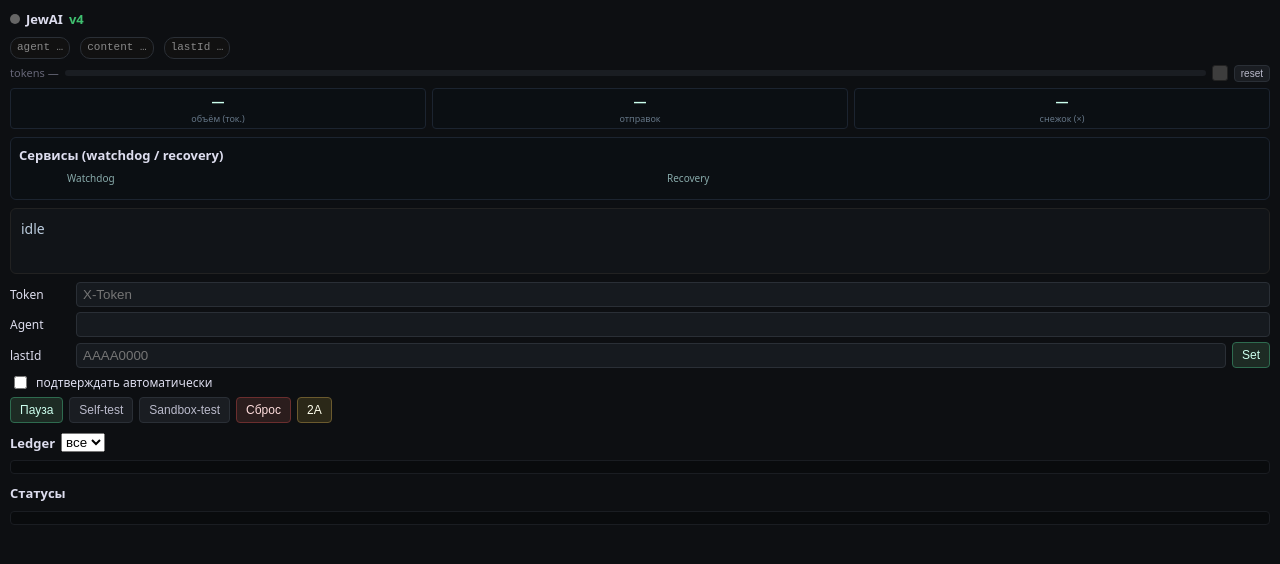
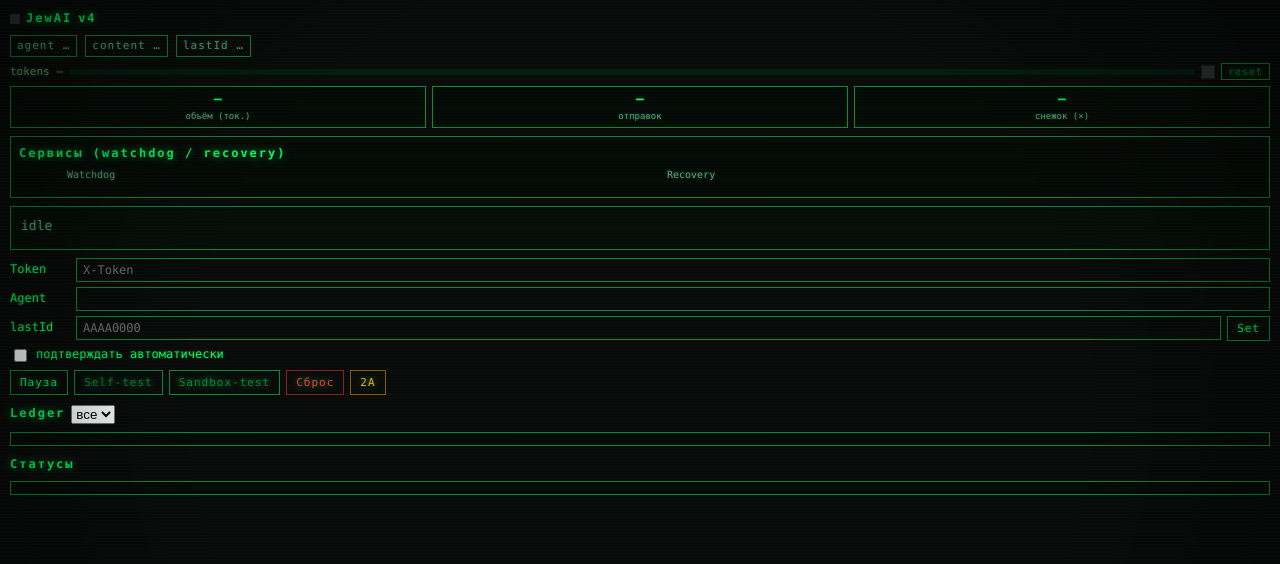
Before and after one commit to PaaLadin/jewai, a browser extension: page extension/sidepanel.html in a window 1280 px wide. Drawn offline with Linux system fonts and the light colour scheme.

Commit message:
style: CRT palette for sidepanel (green phosphor on black)

```diff
--- a/extension/sidepanel.html
+++ b/extension/sidepanel.html
@@ -1,58 +1,104 @@
 <!doctype html>
 <html><head><meta charset="utf-8"><style>
-  body { font: 12px/1.45 system-ui; margin:0; padding:10px; background:#0d0f12; color:#dde; }
-  h3 { margin:0 0 8px; font-size:13px; display:flex; align-items:center; gap:6px; }
-  #dot { width:10px; height:10px; border-radius:50%; background:#666; }
-  #dot.on { background:#3fbf6f; } #dot.paused { background:#e6b02b; } #dot.err { background:#e05252; }
+  * { box-sizing: border-box; }
+  body { font: 12px/1.45 "Consolas","Courier New",monospace; margin:0; padding:10px;
+         background:#0a0a0a; color:#00ff66;
+         text-shadow:0 0 3px rgba(0,255,102,0.35); }
+  body::before {
+    content:""; position:fixed; inset:0; pointer-events:none; z-index:9999;
+    background: repeating-linear-gradient(0deg,
+      rgba(0,255,102,0.025) 0px, rgba(0,255,102,0.025) 1px,
+      transparent 1px, transparent 3px);
+  }
+  body::after {
+    content:""; position:fixed; inset:0; pointer-events:none; z-index:9998;
+    background: radial-gradient(circle at center, transparent 60%, rgba(0,0,0,0.5) 100%);
+  }
+  h3 { margin:0 0 8px; font-size:12px; letter-spacing:2px;
+       display:flex; align-items:center; gap:6px;
+       text-shadow:0 0 8px rgba(0,255,102,0.6); }
+  #dot { width:10px; height:10px; background:#333; }
+  #dot.on { background:#00ff66; box-shadow:0 0 6px #00ff66; }
+  #dot.paused { background:#ffb000; box-shadow:0 0 6px #ffb000; }
+  #dot.err { background:#ff3b3b; box-shadow:0 0 6px #ff3b3b; }
   .row { display:flex; gap:6px; align-items:center; margin:5px 0; }
-  input[type=text] { flex:1; background:#161a1f; border:1px solid #2a2f36; color:#eef; padding:4px 6px; border-radius:4px; }
-  button { background:#1d2b24; color:#cfe; border:1px solid #2e6b4f; padding:5px 9px; border-radius:4px; cursor:pointer; font-size:12px; }
-  button.danger { background:#2b1d1d; border-color:#6b2e2e; color:#fdd; }
-  button.warn { background:#2b2818; border-color:#6b5a2e; color:#ffe; }
-  button.ghost { background:#1a1d22; border-color:#2a2f36; color:#bbc; }
-  #stage { background:#111418; border:1px solid #222; border-radius:6px; padding:10px; margin:8px 0; min-height:44px; font-size:13px; }
-  #stage .big { font-size:14px; }
-  .lvl-info { color:#bcd; } .lvl-ok { color:#7fe0a0; } .lvl-warn { color:#e6c46a; } .lvl-err { color:#ff8888; }
-  #log, #statuslog { max-height:170px; overflow:auto; background:#090b0d; border:1px solid #1a1d22; border-radius:4px; padding:6px; font-family: ui-monospace, monospace; font-size:11px; white-space:pre-wrap; }
-  .entry { padding:2px 0; border-bottom:1px dashed #1a1d22; }
-  .ok{color:#7fe0a0}.fail{color:#ff8888}.skip{color:#888}
-  .small { color:#667; font-size:11px; }
-  pre.out { background:#0a0c0f; padding:6px; border-radius:4px; font-size:11px; max-height:220px; overflow:auto; white-space:pre-wrap; }
-  #health { display:flex; gap:10px; margin:6px 0 2px; font-family: ui-monospace, monospace; font-size:11px; flex-wrap:wrap; }
-  .chip { padding:2px 6px; border-radius:10px; border:1px solid #2a2f36; background:#111; color:#888; }
-  .chip.ok { color:#7fe0a0; border-color:#2e6b4f; background:#0e1a13; }
-  .chip.bad { color:#ff8888; border-color:#6b2e2e; background:#1a0e0e; }
-  .chip.warn { color:#e6c46a; border-color:#6b5a2e; background:#1a160e; }
-  .svcgrid { display:grid; grid-template-columns: 42px 1fr 1fr; gap:4px 6px; align-items:center; margin:6px 0; font-size:11px; }
-  .svcgrid .h { color:#8aa; font-size:10px; }
-  .svcbtn { display:flex; align-items:center; gap:6px; background:#1a1d22; border:1px solid #2a2f36;
-            color:#bbc; padding:4px 6px; border-radius:4px; cursor:pointer; font-size:11px; }
-  .svcbtn.on { background:#0e1a13; border-color:#2e6b4f; color:#cfe; }
-  .pix { width:10px; height:10px; border-radius:50%; background:#e05252; box-shadow:0 0 4px #e0525288; }
-  .pix.pend { background:#e6b02b; box-shadow:0 0 4px #e6b02b88; }
-  .pix.ok { background:#3fbf6f; box-shadow:0 0 6px #3fbf6faa; }
-  .svcparams { display:flex; gap:4px; margin:2px 0 6px; font-size:10px; color:#8aa; }
-  .svcparams input { width:52px; background:#161a1f; border:1px solid #2a2f36; color:#eef;
-                     padding:2px 4px; border-radius:3px; font-size:10px; }
+  input[type=text] { flex:1; background:transparent; border:1px solid #0a8a3a;
+    color:#00ff66; padding:4px 6px; font-family:inherit; font-size:12px;
+    caret-color:#00ff66; }
+  input[type=text]:focus { outline:none; border-color:#00ff66;
+    box-shadow:0 0 8px rgba(0,255,102,0.3); }
+  button { background:transparent; color:#00ff66; border:1px solid #0a8a3a;
+    padding:5px 9px; cursor:pointer; font-family:inherit; font-size:11px;
+    letter-spacing:1px; text-shadow:0 0 6px rgba(0,255,102,0.5); }
+  button:hover { border-color:#00ff66; background:rgba(0,255,102,0.1); }
+  button.danger { color:#ff3b3b; border-color:rgba(255,59,59,0.5); }
+  button.danger:hover { background:rgba(255,59,59,0.1); border-color:#ff3b3b; }
+  button.warn { color:#ffb000; border-color:rgba(255,176,0,0.5); }
+  button.warn:hover { background:rgba(255,176,0,0.1); border-color:#ffb000; }
+  button.ghost { color:#0a8a3a; border-color:#0a8a3a; }
+  button.ghost:hover { color:#00ff66; border-color:#00ff66; }
+  #stage { background:rgba(0,20,8,0.3); border:1px solid #0a8a3a;
+    padding:10px; margin:8px 0; min-height:44px; font-size:12px; }
+  #stage .big { font-size:13px; }
+  .lvl-info { color:#6a9a7a; }
+  .lvl-ok { color:#00ff66; text-shadow:0 0 6px rgba(0,255,102,0.6); }
+  .lvl-warn { color:#ffb000; text-shadow:0 0 6px rgba(255,176,0,0.6); }
+  .lvl-err { color:#ff3b3b; text-shadow:0 0 6px rgba(255,59,59,0.6); }
+  #log, #statuslog { max-height:170px; overflow:auto;
+    background:rgba(0,10,4,0.6); border:1px solid #0a8a3a;
+    padding:6px; font-family:inherit; font-size:11px; white-space:pre-wrap; }
+  .entry { padding:2px 0; border-bottom:1px dashed #0a3a1a; }
+  .ok { color:#00ff66; } .fail { color:#ff3b3b; } .skip { color:#555; }
+  .small { color:#6a9a7a; font-size:11px; }
+  pre.out { background:rgba(0,10,4,0.6); padding:6px; border:1px solid #0a8a3a;
+    font-size:11px; max-height:220px; overflow:auto; white-space:pre-wrap;
+    color:#00ff66; }
+  #health { display:flex; gap:8px; margin:6px 0 2px;
+    font-family:inherit; font-size:11px; flex-wrap:wrap; }
+  .chip { padding:2px 6px; border:1px solid #0a8a3a; background:transparent;
+    color:#6a9a7a; letter-spacing:1px; }
+  .chip.ok { color:#00ff66; border-color:#00ff66;
+    box-shadow:0 0 6px rgba(0,255,102,0.4); }
+  .chip.bad { color:#ff3b3b; border-color:#ff3b3b; }
+  .chip.warn { color:#ffb000; border-color:#ffb000; }
+  .svcgrid { display:grid; grid-template-columns: 42px 1fr 1fr; gap:4px 6px;
+    align-items:center; margin:6px 0; font-size:11px; }
+  .svcgrid .h { color:#6a9a7a; font-size:10px; }
+  .svcbtn { display:flex; align-items:center; gap:6px; background:transparent;
+    border:1px solid #0a8a3a; color:#6a9a7a; padding:4px 6px; cursor:pointer;
+    font-size:11px; font-family:inherit; }
+  .svcbtn.on { background:rgba(0,255,102,0.1); border-color:#00ff66;
+    color:#00ff66; }
+  .pix { width:10px; height:10px; background:#ff3b3b; box-shadow:0 0 4px #ff3b3b; }
+  .pix.pend { background:#ffb000; box-shadow:0 0 4px #ffb000; }
+  .pix.ok { background:#00ff66; box-shadow:0 0 6px #00ff66; }
+  .svcparams { display:flex; gap:4px; margin:2px 0 6px; font-size:10px;
+    color:#6a9a7a; }
+  .svcparams input { width:52px; background:transparent; border:1px solid #0a8a3a;
+    color:#00ff66; padding:2px 4px; font-size:10px; font-family:inherit; }
   .svcparams input:disabled { opacity:0.5; cursor:not-allowed; }
-  #svcbox { background:#0b0f13; border:1px solid #1c2430; border-radius:6px; padding:8px; margin:8px 0; }
-  #tok-lamp { width:14px; height:14px; border-radius:3px; background:#3d3d3d;
-              border:1px solid #222; flex:0 0 14px; }
-  #tok-lamp.ok { background:#3fbf6f; box-shadow:0 0 6px #3fbf6faa; }
-  #tok-lamp.yellow { background:#e6b02b; box-shadow:0 0 6px #e6b02baa; }
-  #tok-lamp.red80 { background:#e05252; box-shadow:0 0 6px #e05252cc; animation: tokblink 2s steps(1) infinite; }
-  #tok-lamp.red90 { background:#e05252; box-shadow:0 0 8px #e05252dd; animation: tokblink 1s steps(1) infinite; }
-  #tok-lamp.red95 { background:#e74c3c; box-shadow:0 0 12px #e74c3cff; animation: tokblink 0.5s steps(1) infinite; }
+  #svcbox { background:rgba(0,10,4,0.4); border:1px solid #0a8a3a;
+    padding:8px; margin:8px 0; }
+  #tok-lamp { width:14px; height:14px; background:#333; border:1px solid #222;
+    flex:0 0 14px; }
+  #tok-lamp.ok { background:#00ff66; box-shadow:0 0 6px #00ff66; }
+  #tok-lamp.yellow { background:#ffb000; box-shadow:0 0 6px #ffb000; }
+  #tok-lamp.red80 { background:#ff3b3b; box-shadow:0 0 6px #ff3b3b;
+    animation: tokblink 2s steps(1) infinite; }
+  #tok-lamp.red90 { background:#ff3b3b; box-shadow:0 0 8px #ff3b3b;
+    animation: tokblink 1s steps(1) infinite; }
+  #tok-lamp.red95 { background:#ff3b3b; box-shadow:0 0 12px #ff3b3b;
+    animation: tokblink 0.5s steps(1) infinite; }
   @keyframes tokblink { 0%,50% { opacity:1; } 50.01%,100% { opacity:0.15; } }
   #tok-reset { font-size:10px; padding:2px 6px; }
   #counters { display:flex; gap:6px; margin:4px 0; }
-  .cnt { flex:1; background:#0b0f13; border:1px solid #1c2430; border-radius:4px;
-         padding:3px 6px; font-size:10px; text-align:center; }
-  .cnt .num { color:#cfe; font-size:13px; font-weight:600; display:block; }
-  .cnt .lbl { color:#678; font-size:9px; }
+  .cnt { flex:1; background:rgba(0,10,4,0.4); border:1px solid #0a8a3a;
+    padding:3px 6px; font-size:10px; text-align:center; }
+  .cnt .num { color:#00ff66; font-size:13px; font-weight:600; display:block; }
+  .cnt .lbl { color:#6a9a7a; font-size:9px; }
 </style></head>
 <body>
-  <h3><span id="dot"></span> JewAI <span style="color:#3fbf6f">v4</span> <span id="state" class="small"></span></h3>
+  <h3><span id="dot"></span> JewAI <span style="color:#00ff66">v4</span> <span id="state" class="small"></span></h3>
   <div id="health">
     <span class="chip" id="h-agent">agent …</span>
     <span class="chip" id="h-content">content …</span>
@@ -61,8 +107,8 @@
 
   <div id="tok" style="display:flex;gap:6px;align-items:center;margin:6px 0">
     <span id="tok-text" class="small" style="white-space:nowrap">tokens —</span>
-    <div style="flex:1;height:6px;background:#1a1d22;border-radius:3px;overflow:hidden">
-      <div id="tok-bar" style="height:100%;width:0%;background:#3fbf6f"></div>
+    <div style="flex:1;height:6px;background:rgba(0,40,15,0.6);overflow:hidden">
+      <div id="tok-bar" style="height:100%;width:0%;background:#00ff66"></div>
     </div>
     <span id="tok-lamp" title="уровень заполнения"></span>
     <button id="tok-reset" class="ghost" title="сбросить счётчики (после перерождения)">reset</button>
```
